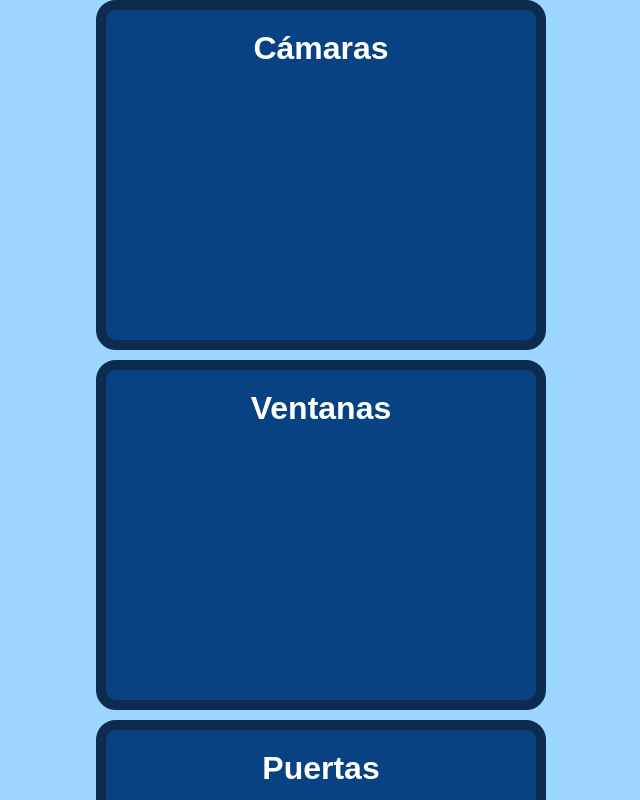
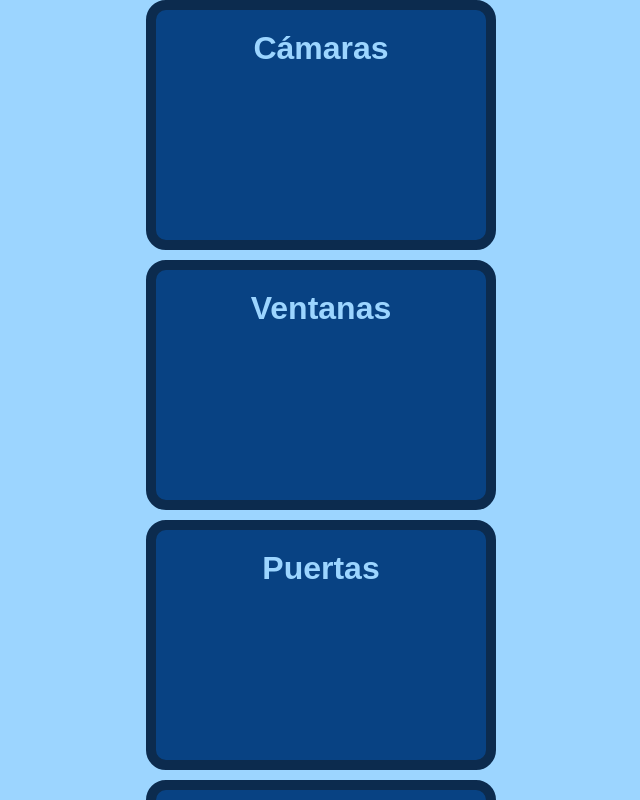
Before and after one commit to Bryan05U/Proyecto-TPA_2026, a React (Vite) app: page /seguridad in a window 1280 px wide. Shown: the top 800 px of the page, without its empty margins (319-959 px from the left). Built offline with nearby package versions, Linux system fonts and the light colour scheme.

Commit message:
Cambiando colores por variables globales

```diff
--- a/src/styles/Boton.css
+++ b/src/styles/Boton.css
@@ -3,7 +3,7 @@
   height: 250px;
   font-size: 32px;
   font-weight: bold;
-  color: white;
+  color: var(--color-text);
   border-radius: 20px;
   border: 10px solid var(--color-borde);
   background-color: var(--color-botones);
@@ -16,8 +16,8 @@
 }
 
 .boton-seguridad {
-  width: 450px;
-  height: 350px;
+  width: 350px;
+  height: 250px;
 }
 .arriba {
   border-radius: 20px 20px 0 0;
--- a/src/styles/Header.css
+++ b/src/styles/Header.css
@@ -1,7 +1,6 @@
 .header {
   width: 100%;
   height: 70px;
-  color: white;
   background-color: var(--color-fondo-oscuro);
   display: flex;
   align-items: center;
--- a/src/styles/Layout.css
+++ b/src/styles/Layout.css
@@ -3,7 +3,6 @@
   flex-direction: column;
   align-items: center;
   height: 100vh;
-  background-color: #9CD5FF;
 }
 
 .contenedor {
```
